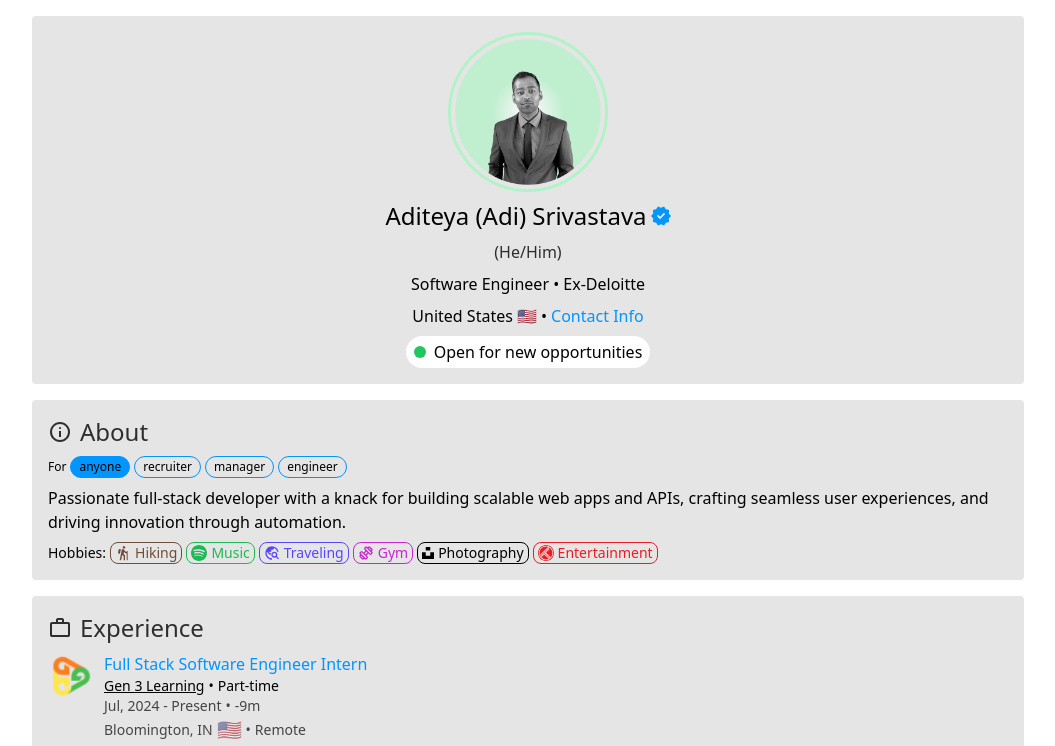
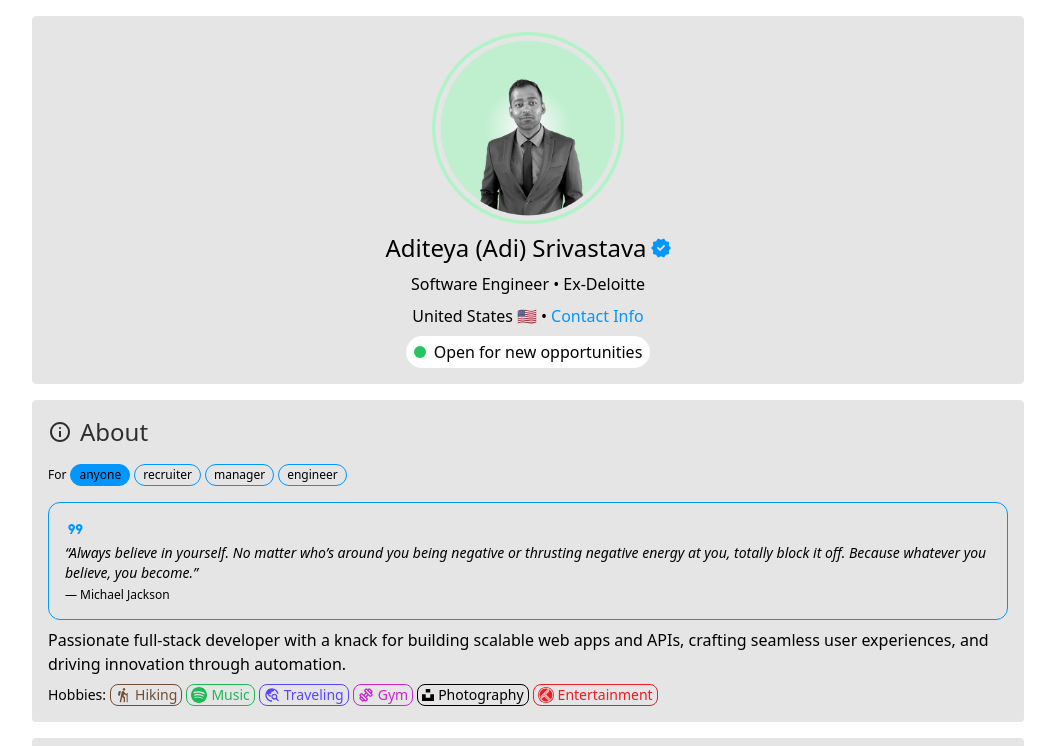
Before and after one commit to aditeyaS/aditeyaS.github.io, a React (Vite) app: page / in a window 1280 px wide. Shown: the top 746 px of the page, without its empty margins (112-1167 px from the left). Built offline with nearby package versions, Linux system fonts and the light colour scheme.

Commit message:
ui changes

```diff
--- a/src/icons/index.ts
+++ b/src/icons/index.ts
@@ -11,6 +11,7 @@ export { Gym } from "./gym";
 export { Hiking } from "./hiking";
 export { Trakt } from "./trakt";
 export { Travel } from "./travel";
+export { Quote } from "./quote";
 export * from "./be";
 export * from "./cloud";
 export * from "./fe";
--- /dev/null
+++ b/src/icons/quote.tsx
@@ -0,0 +1,9 @@
+import React from "react";
+
+export const Quote: React.FC = () => {
+  return (
+    <svg className="w-5 h-5 fill-primary" viewBox="0 -960 960 960">
+      <path d="m228-240 92-160q-66 0-113-47t-47-113q0-66 47-113t113-47q66 0 113 47t47 113q0 23-5.5 42.5T458-480L320-240h-92Zm360 0 92-160q-66 0-113-47t-47-113q0-66 47-113t113-47q66 0 113 47t47 113q0 23-5.5 42.5T818-480L680-240h-92ZM320-500q25 0 42.5-17.5T380-560q0-25-17.5-42.5T320-620q-25 0-42.5 17.5T260-560q0 25 17.5 42.5T320-500Zm360 0q25 0 42.5-17.5T740-560q0-25-17.5-42.5T680-620q-25 0-42.5 17.5T620-560q0 25 17.5 42.5T680-500Zm0-60Zm-360 0Z" />
+    </svg>
+  );
+};
--- a/src/sections/about/anyone.tsx
+++ b/src/sections/about/anyone.tsx
@@ -1,9 +1,26 @@
 import React from "react";
-import { Gym, Hiking, Spotify, Trakt, Travel, Unsplash } from "../../icons";
+import {
+  Gym,
+  Hiking,
+  Quote,
+  Spotify,
+  Trakt,
+  Travel,
+  Unsplash,
+} from "../../icons";
 
 export const Anyone: React.FC = () => {
   return (
     <div className="font-thin flex flex-col gap-2">
+      <div className="flex flex-col gap-1 border border-primary rounded-xl p-2 lg:p-4">
+        <Quote />
+        <blockquote className="italic text-sm">
+          “Always believe in yourself. No matter who’s around you being negative
+          or thrusting negative energy at you, totally block it off. Because
+          whatever you believe, you become.”
+        </blockquote>
+        <div className="text-xs">— Michael Jackson</div>
+      </div>
       <span>
         Passionate full-stack developer with a knack for building scalable web
         apps and APIs, crafting seamless user experiences, and driving
--- a/src/sections/about/index.tsx
+++ b/src/sections/about/index.tsx
@@ -14,7 +14,7 @@ export const About: React.FC = () => {
 
   return (
     <SectionContainer>
-      <div className="flex flex-col gap-2">
+      <div className="flex flex-col gap-4">
         <div className="flex gap-2 items-center">
           <Icon />
           <H1>About</H1>
--- a/src/sections/header/index.tsx
+++ b/src/sections/header/index.tsx
@@ -8,12 +8,11 @@ export const Header: React.FC = () => {
   return (
     <SectionContainer>
       <div className="flex flex-col items-center gap-2">
-        <img className="w-40" srcSet="profile.png" />
+        <img className="w-48 h-48" srcSet="profile.png" />
         <div className="flex gap-1 items-center">
           <span className="text-2xl">Aditeya (Adi) Srivastava</span>
           <Verified />
         </div>
-        <span className="text-foreground/80">(He/Him)</span>
         <span>Software Engineer • Ex-Deloitte</span>
         <div className="flex gap-1">
           <div>
--- a/src/sections/skills/index.tsx
+++ b/src/sections/skills/index.tsx
@@ -419,7 +419,7 @@ export const Skills: React.FC = () => {
           <Icon />
           <H1>Skills</H1>
         </div>
-        <div className="flex gap-1 text-xs items-center flex-nowrap">
+        <div className="flex gap-1 text-xs items-center flex-wrap">
           <Chip
             selected={viewerType === "languages"}
             onClick={() => setViewerType("languages")}
```
